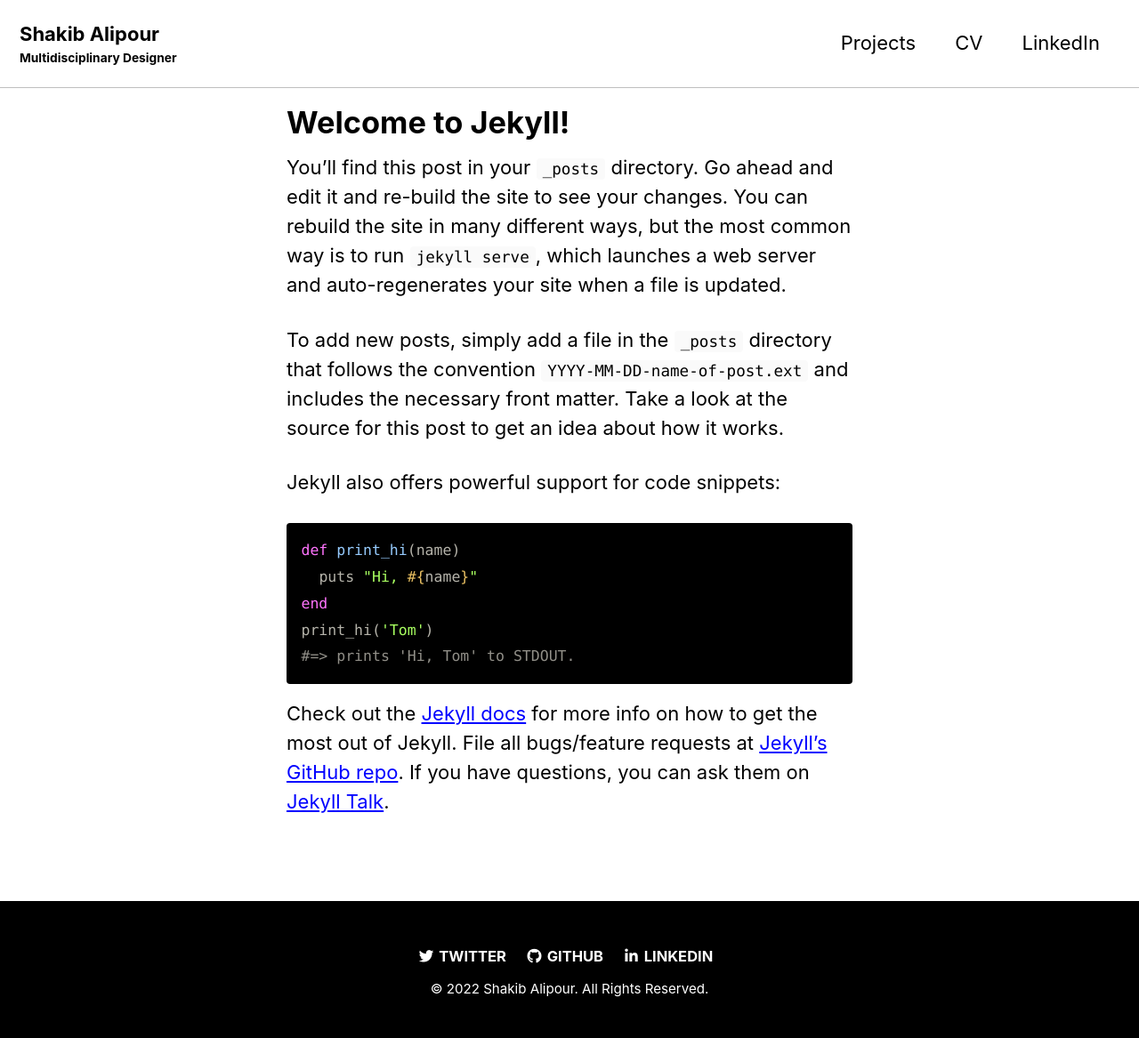
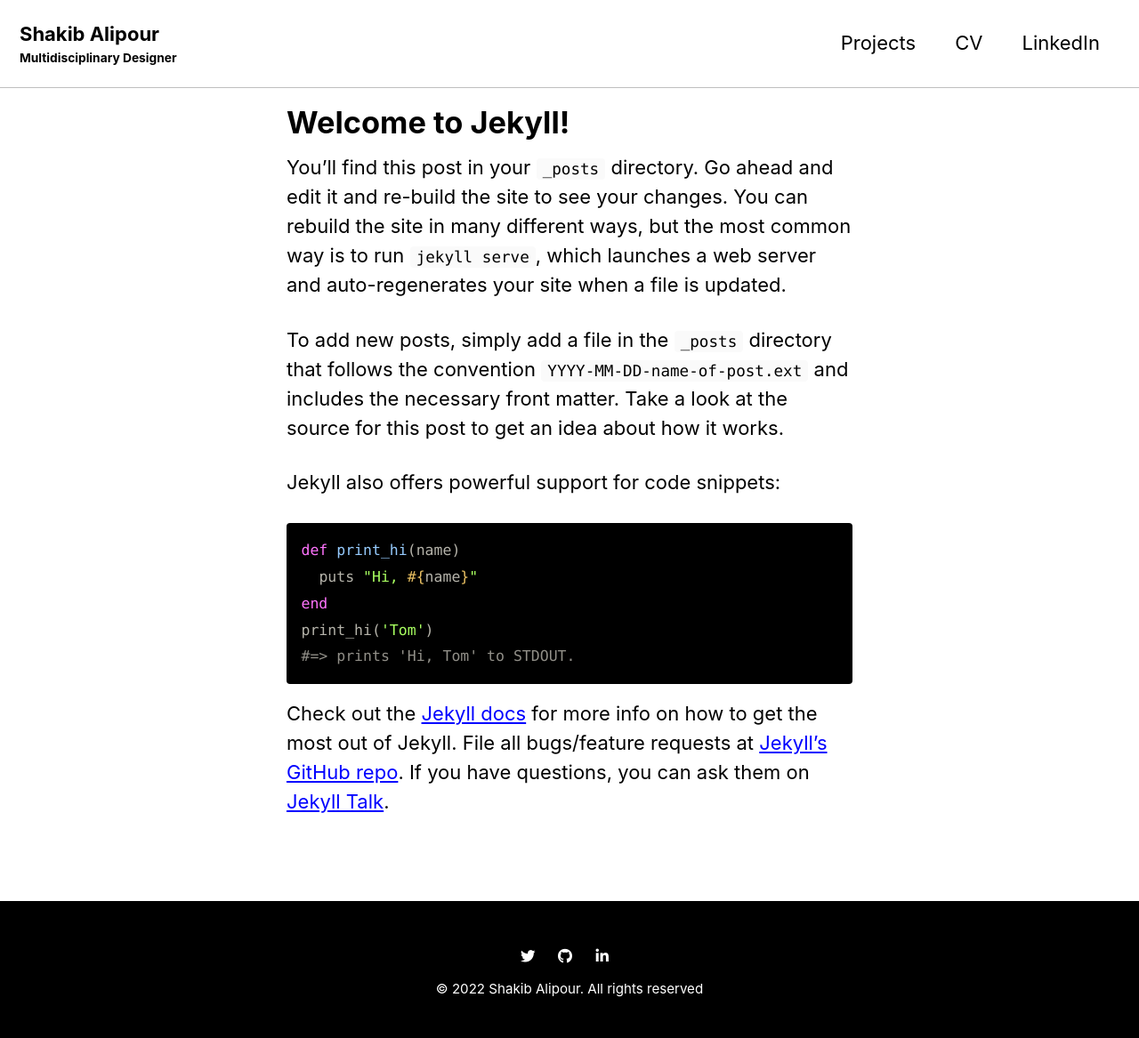
Before and after one commit to shkyb/shkyb.github.io, a Jekyll site: the page built from _posts/2022-01-01-Hello.md, in a window 1280 px wide. Shown: the whole page at 89% size. Built offline with Jekyll 4.4.1, drawn with Linux system fonts in a browser that asks for light colours; cached includes are drawn as plain includes.

Commit message:
footer remove social lable

```diff
--- a/_includes/footer.html
+++ b/_includes/footer.html
@@ -8,7 +8,7 @@
     {% if site.footer.links %}
       {% for link in site.footer.links %}
         {% if link.label and link.url %}
-          <li><a href="{{ link.url }}" rel="nofollow noopener noreferrer"><i class="{{ link.icon | default: 'fas fa-link' }}" aria-hidden="true"></i> {{ link.label }}</a></li>
+          <li><a href="{{ link.url }}" rel="nofollow noopener noreferrer"><i class="{{ link.icon | default: 'fas fa-link' }}" aria-hidden="true"></i><!-- {{ link.label }} --></a></li>
         {% endif %}
       {% endfor %}
     {% endif %}
@@ -19,7 +19,7 @@
   </ul>
 </div>
 
-<div class="page__footer-copyright">&copy; {{ site.time | date: '%Y' }} {{ site.name | default: site.title }}. All Rights Reserved.</div>
+<div class="page__footer-copyright">&copy; {{ site.time | date: '%Y' }} {{ site.name | default: site.title }}. All rights reserved</div>
 
 <!-- original footer
   <div class="page__footer-copyright">&copy; {{ site.time | date: '%Y' }} {{ site.name | default: site.title }}. {{ site.data.ui-text[site.locale].powered_by | default: "Powered by" }} <a href="https://jekyllrb.com" rel="nofollow">Jekyll</a> &amp; <a href="https://mademistakes.com/work/minimal-mistakes-jekyll-theme/" rel="nofollow">Minimal Mistakes</a>.</div>
```
